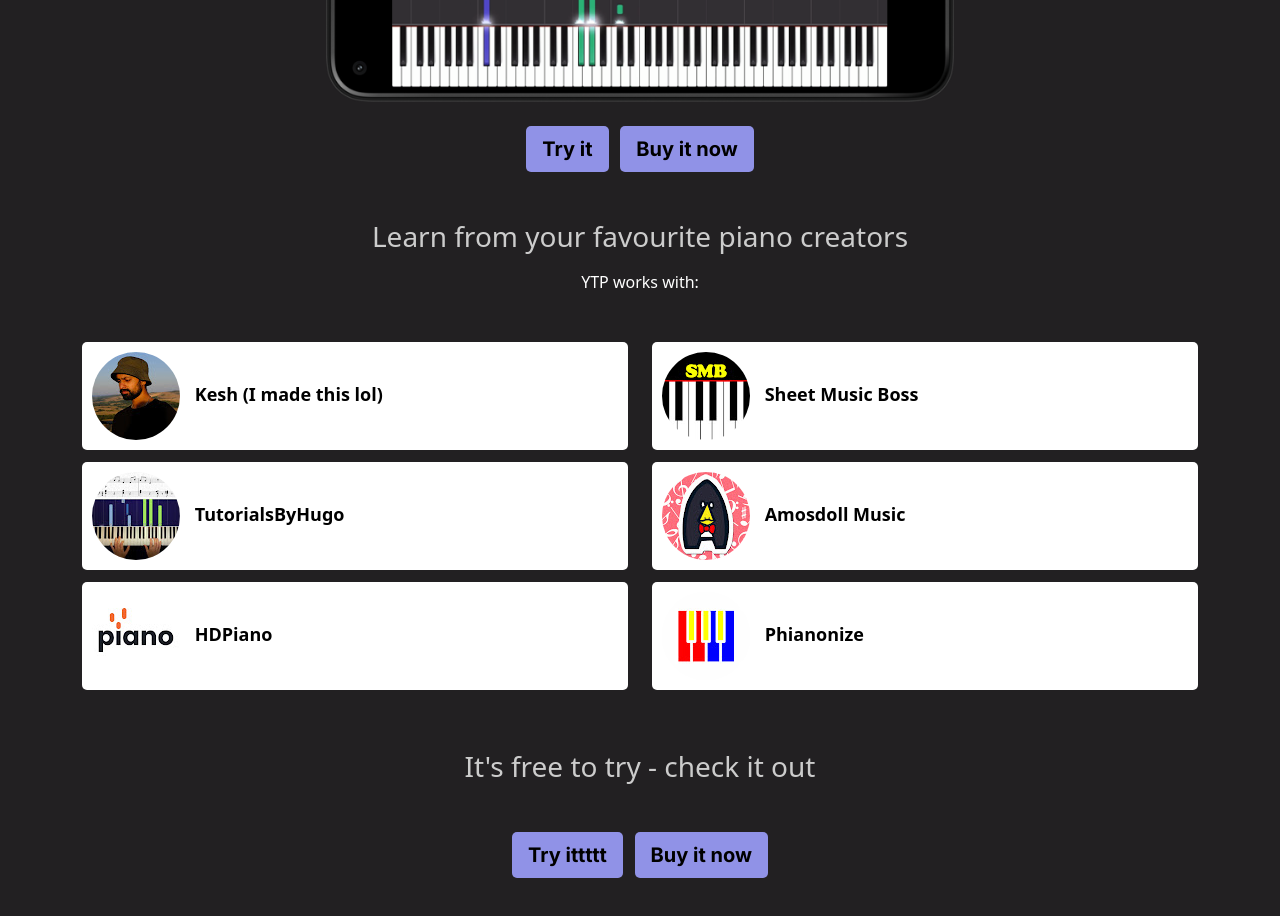
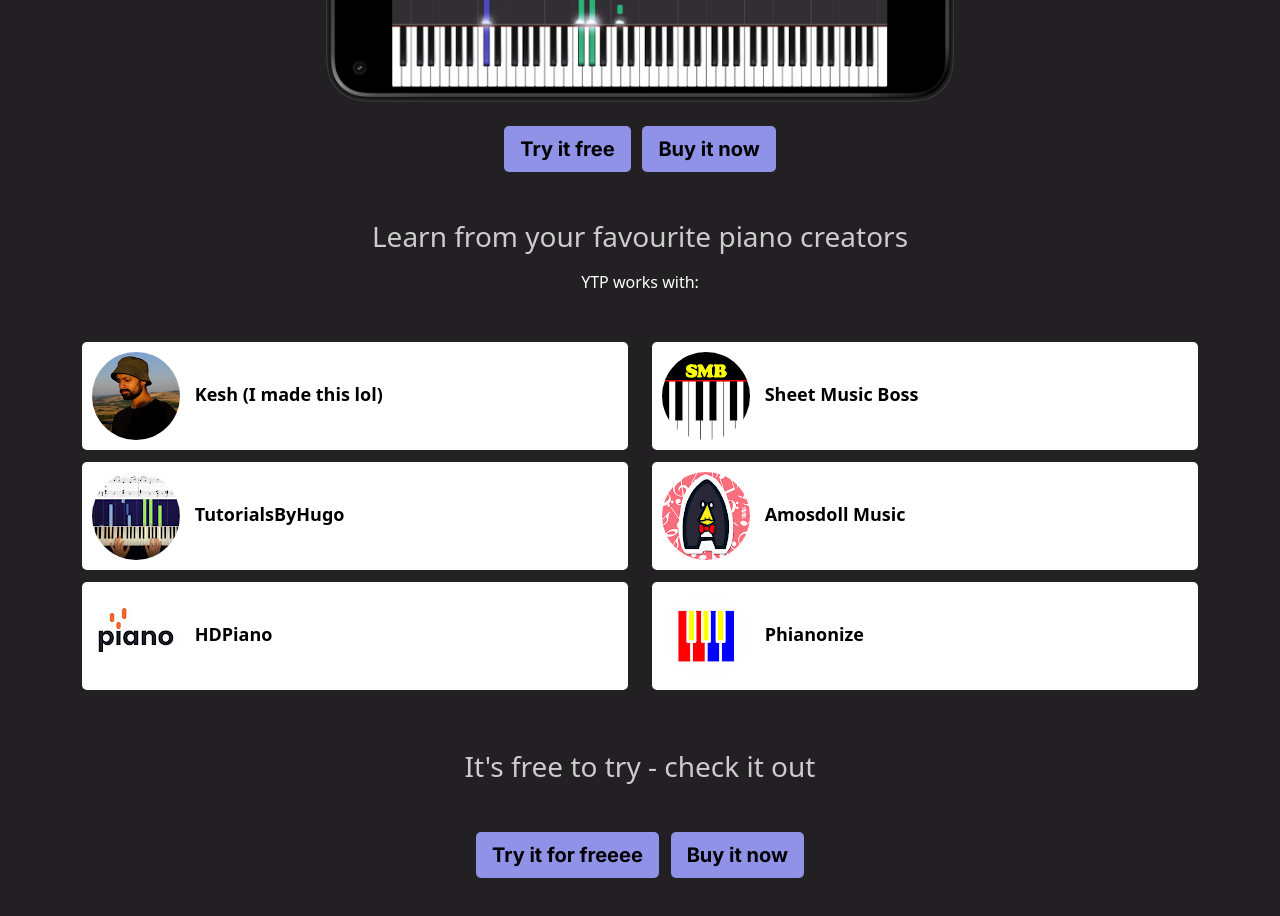
Before and after one commit to keshavkaushal/pianotube, a plain HTML site: page index.html in a window 1280 px wide. Shown: the part 720-1636 px from the top of the page. Drawn offline with nearby package versions, Linux system fonts and the light colour scheme.

Commit message:
Update index.html

```diff
--- a/index.html
+++ b/index.html
@@ -31,7 +31,7 @@
 			</div>
 
 			<div class="text-center inter mb-5">
-				<a class="btn btn-lg btn-light" href="http://bit.ly/3F2HDnN" target="_blank" role="button">Try it</a>
+				<a class="btn btn-lg btn-light" href="http://bit.ly/3F2HDnN" target="_blank" role="button">Try it free</a>
 				<a class="btn btn-lg btn-light" href="https://bit.ly/3O6FQ4X" target="_blank" role="button">Buy it now</a>
 			</div>
 
@@ -84,7 +84,7 @@
 			<h3 class="grey my-5">It's free to try - check it out</h3>
 
 			<div class="text-center inter mb-5">
-				<a class="btn btn-lg btn-light" href="https://keshavkaushal.github.io/ytp-demo/" target="_blank" role="button">Try ittttt</a>
+				<a class="btn btn-lg btn-light" href="https://keshavkaushal.github.io/ytp-demo/" target="_blank" role="button">Try it for freeee</a>
 				<a class="btn btn-lg btn-light" href="https://bit.ly/3O6FQ4X" target="_blank" role="button">Buy it now</a>
 			</div>
 
```
